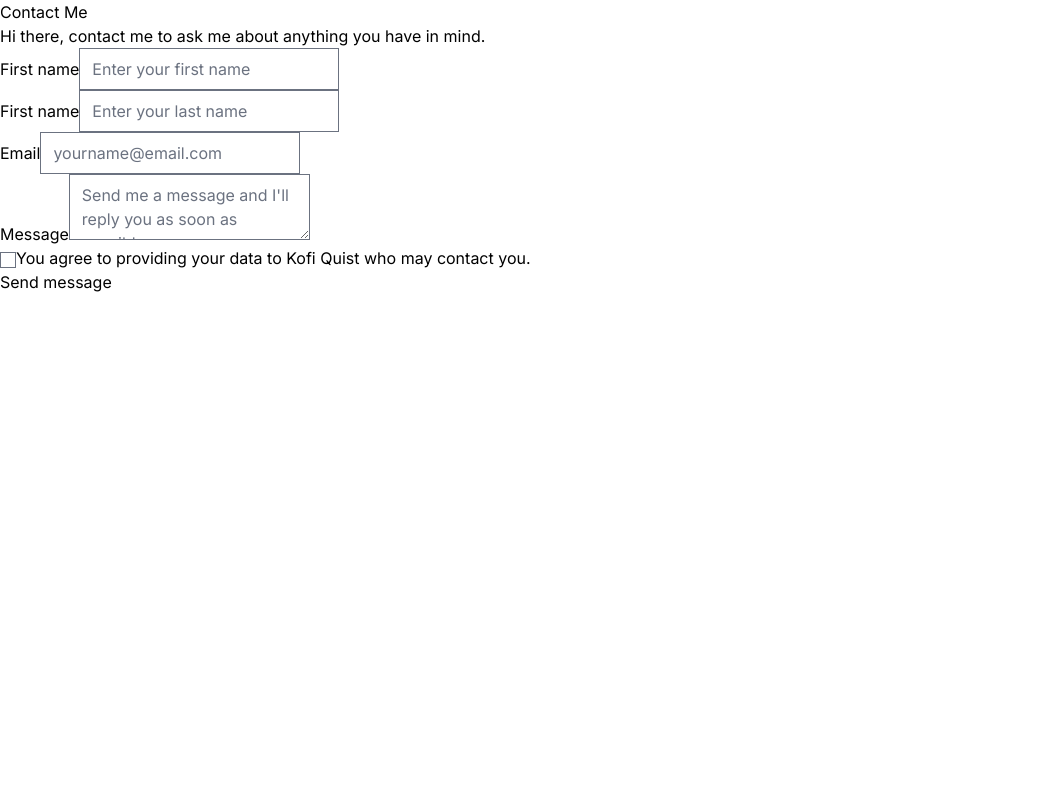
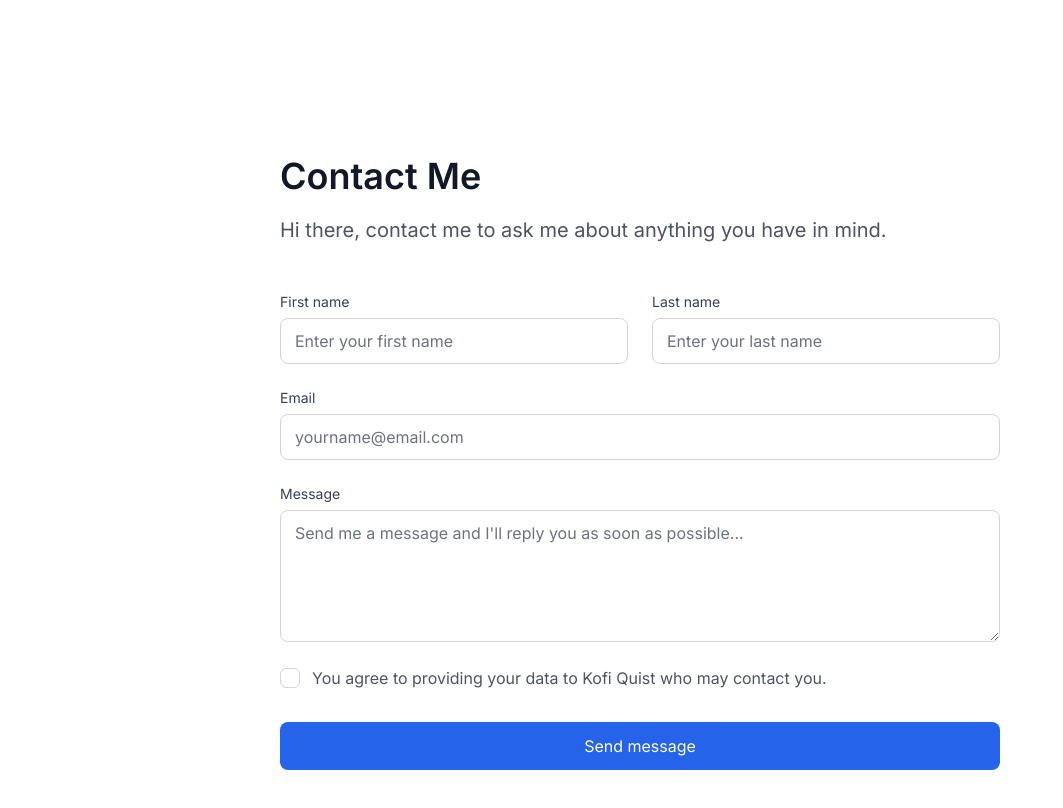
Before and after one commit to GuyTito/linktree, a React (Vite) app: page /contact in a window 1280 px wide. Shown: the top 808 px of the page, without its empty margins (0-1063 px from the left). Built offline with nearby package versions, Linux system fonts and the light colour scheme.

Commit message:
style: style contact form

```diff
--- a/src/pages/Contact.jsx
+++ b/src/pages/Contact.jsx
@@ -4,33 +4,37 @@ export default function Contact() {
 
   return (
     <>
-      <h1>Contact Me</h1>
-      <p>Hi there, contact me to ask me about anything you have in mind.</p>
-      <form>
-        <div>
-          <label htmlFor="first_name">First name</label>
-          <input type="text" id="first_name" placeholder="Enter your first name" />
-        </div>
-        <div>
-          <label htmlFor="last_name">First name</label>
-          <input type="text" id="last_name" placeholder="Enter your last name" />
-        </div>
-        <div>
-          <label htmlFor="email">Email</label>
-          <input type="email" id="email" placeholder="yourname@email.com" />
-        </div>
-        <div>
-          <label htmlFor="message">Message</label>
-          <textarea id="message" placeholder="Send me a message and I'll reply you as soon as possible..."></textarea>
-        </div>
-        <div>
-          <input type="checkbox" id="checkbox" />
-          <label htmlFor="checkbox">You agree to providing your data to Kofi Quist who may contact you.</label>
-        </div>
-        <div>
-          <input type="submit" id="btn__submit" value="Send message" />
-        </div>
-      </form>
+      <main className="max-w-[720px] mx-auto mt-[156px] mb-[188px] text-gray-600">
+        <h1 className="font-semibold text-4xl mb-5 text-gray-900">Contact Me</h1>
+        <p className="text-xl mb-12">Hi there, contact me to ask me about anything you have in mind.</p>
+        <form>
+          <div className="flex justify-between mb-6">
+            <div className="field-group">
+              <label htmlFor="first_name" className="label">First name</label>
+              <input type="text" id="first_name" placeholder="Enter your first name" className="input input-width" />
+            </div>
+            <div className="field-group">
+              <label htmlFor="last_name" className="label">Last name</label>
+              <input type="text" id="last_name" placeholder="Enter your last name" className="input input-width" />
+            </div>
+          </div>
+          <div className="field-group mb-6">
+            <label htmlFor="email" className="label">Email</label>
+            <input type="email" id="email" placeholder="yourname@email.com" className="input" />
+          </div>
+          <div className="field-group mb-6">
+            <label htmlFor="message" className="label">Message</label>
+            <textarea id="message" placeholder="Send me a message and I'll reply you as soon as possible..." className="input h-[132px]"></textarea>
+          </div>
+          <div className="flex items-center mb-8">
+            <input type="checkbox" id="checkbox" className="w-5 h-5 border-gray-300 rounded-[6px]" />
+            <label htmlFor="checkbox" className="ml-3 text-gray-600 text-[16px]">You agree to providing your data to Kofi Quist who may contact you.</label>
+          </div>
+          <div>
+            <input type="submit" id="btn__submit" value="Send message" className="bg-blue-600 rounded-lg py-3 w-full text-white cursor-pointer" />
+          </div>
+        </form>
+      </main>
     </>
   )
 }
```
